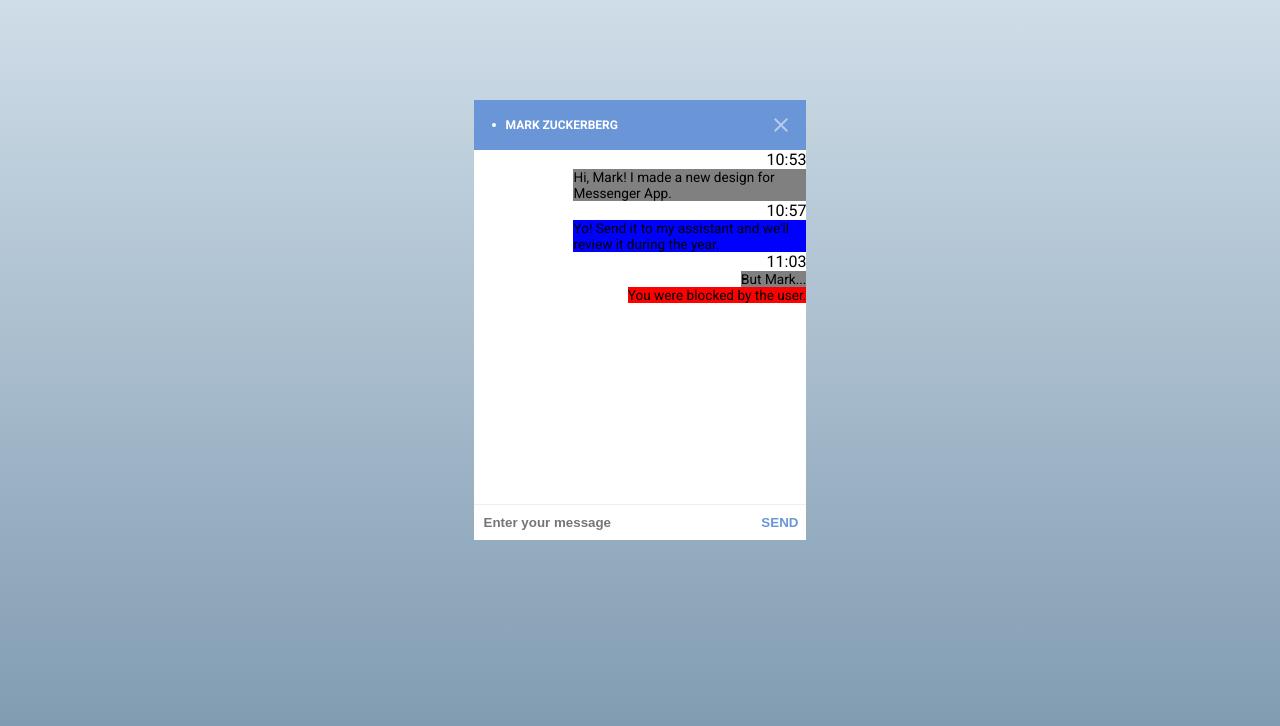
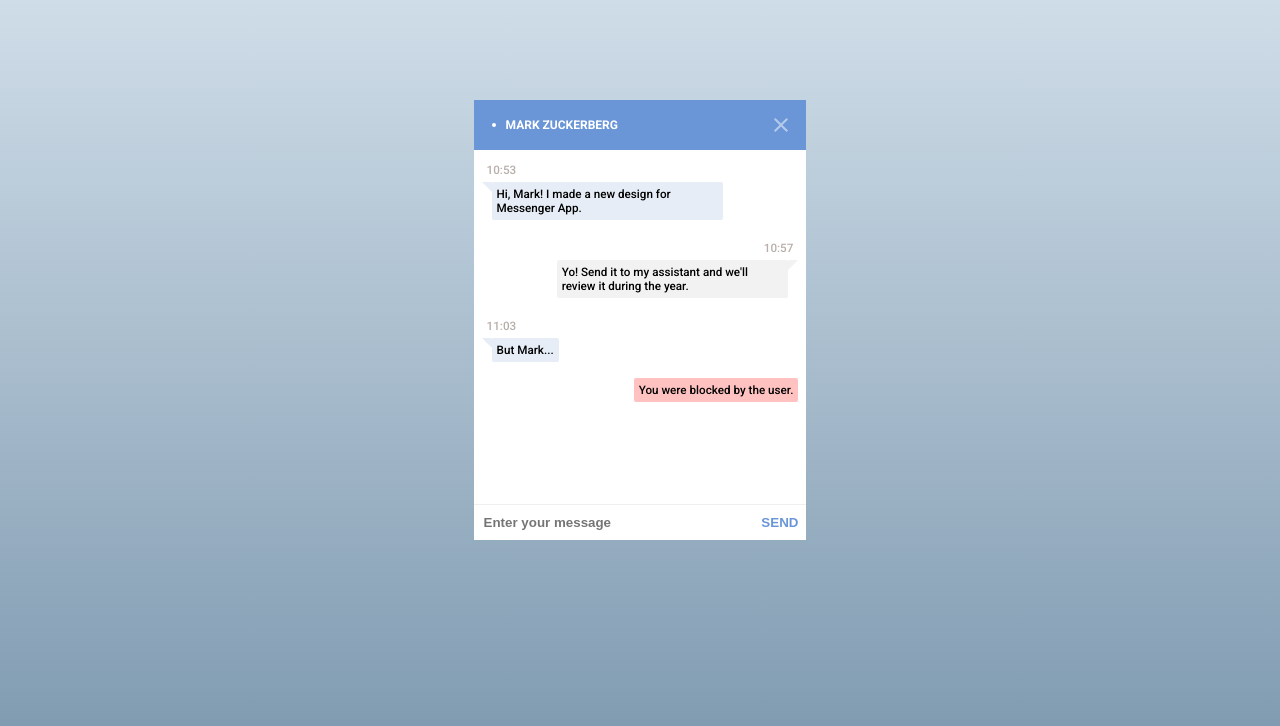
Before and after one commit to iagolaguna/frontloop-challanges, a website: page loop1/step4/assets/index.html in a window 1280 px wide. Drawn offline with Linux system fonts and the light colour scheme.

Commit message:
bubble chat done

```diff
--- a/loop1/step4/assets/index.html
+++ b/loop1/step4/assets/index.html
@@ -21,25 +21,25 @@
     </div>
       <ul class="conversation">
         <li data-message-type="out">
-          <div class="time">10:53</div>
-          <div class="message" >
+          <div class="time font">10:53</div>
+          <div class="message font" >
             Hi, Mark! I made a new design for Messenger App.
           </div>
         </li>
         <li data-message-type="inc">
-          <div class="time">10:57</div>
-          <div class="message">
+          <div class="time font">10:57</div>
+          <div class="message font">
             Yo! Send it to my assistant and we'll review it during the year.
           </div>
         </li>
         <li data-message-type="out">
-          <div class="time">11:03</div>
-          <div class="message">
+          <div class="time font">11:03</div>
+          <div class="message font">
             But Mark...
           </div>
         </li>
         <li data-message-type="system">
-          <div class="message">
+          <div class="message font">
             You were blocked by the user.
           </div>
         </li>
--- a/loop1/step4/assets/styles.css
+++ b/loop1/step4/assets/styles.css
@@ -6,7 +6,7 @@
 html,body {
     width: 100%;
     height: 100%;
-    font-family: 'Roboto', sans-serif
+    font-family: 'Roboto', sans-serif;
 }
 
 body{
@@ -15,6 +15,7 @@
 }
 
 .container{
+    position: relative;
     display: flex;
     flex-direction: column;
     margin: 100px auto;
@@ -61,9 +62,10 @@
 }
 
 .footer{
+    margin-top: 10px;
     display: flex;
     background-color: #ffffff;
-    border-top: 1px solid #efefef;
+    border-top: 1.3px solid #efefef;
 }
 
 .footer > input {
@@ -77,7 +79,7 @@
 .footer >  input[type="text"] {
     padding: 10px;
     background-color: #ffffff;
-    flex-grow: 1
+    flex-grow: 1;
 }
 
 .footer > input[type="button"] {
@@ -92,28 +94,72 @@
     list-style: none;
 }
 
-.message{
-    font-size: 0.85rem;
+.conversation .font{
+    font-size: 0.73rem;
+}
+
+.time{
+    color: #b8aea9;
+    font-size: 0.75rem;
+    font-weight: 500;
+}
+
+.message, .time{
+    padding: 5px;
     max-width: 70%;
+    border-radius: 2px;
+    font-weight: 500;
 }
+
 .conversation > li{
+    margin: 3px;
+    padding: 5px;
     display: flex;
     flex-direction: column;
     align-items: flex-end;
-}
-/*
-olhar sobre align-items
-*/
-.conversation > li[data-message-type="out"] > div.message{
-    background-color: gray;
+    /* align-content: center; */
 }
 
 .conversation > li[data-message-type="inc"] > div.message{
-    display: flex;
-    background-color: blue;
+    position: relative;
+    background-color: #f2f2f2;
+    margin-right: 10px;
+}
+
+.conversation > li[data-message-type="out"] > div.message{
+    position: relative;
+    background-color: #e6edf6;
+    margin-left: 10px;
+
+}
+.conversation > li[data-message-type="system"] > div.message{
+    background-color: #ffc2c1;
 
 }
 
-.conversation > li[data-message-type="system"] > div.message{
-    background-color: red;
+
+.conversation > li[data-message-type="out"]{
+    display: flex;
+    align-items: flex-start;
 }
+
+.conversation > li[data-message-type="inc"] > div.message:before{
+    content: ' ';
+    position: absolute;
+    position: absolute;
+    height: 0;
+    top: 0px;
+    right: -10px;
+	border: 5px solid;
+	border-color: #f2f2f2  transparent  transparent #f2f2f2;
+}
+
+.conversation > li[data-message-type="out"] > div.message:before{
+    content: ' ';
+    position: absolute;
+    height: 0;
+    top: 0px;
+    left: -10px;
+	border: 5px solid;
+	border-color: #e6edf6 #e6edf6 transparent transparent;
+}
```
